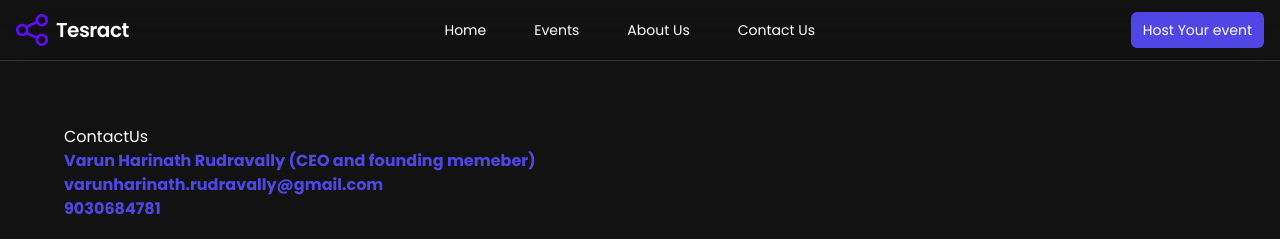
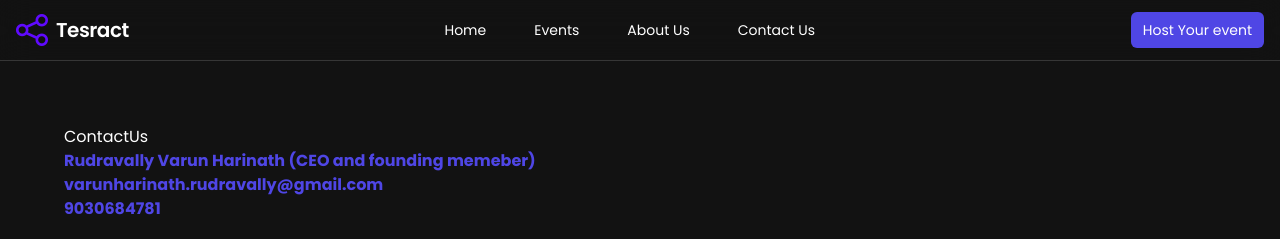
Before and after one commit to VarunHarinath/EventAura, a React (Vite) app: page /contact-us in a window 1280 px wide. Shown: the top 239 px of the page. Built offline with nearby package versions, Linux system fonts and the light colour scheme.

Commit message:
name:Update

```diff
--- a/src/components/ContactUs.jsx
+++ b/src/components/ContactUs.jsx
@@ -6,7 +6,7 @@
       ContactUs
       <br />
       <ul className="text-indigo-600 font-bold">
-        <li>Varun Harinath Rudravally (CEO and founding memeber)</li>
+        <li>Rudravally Varun Harinath (CEO and founding memeber)</li>
         <li>varunharinath.rudravally@gmail.com</li>
         <li>9030684781</li>
       </ul>
```
